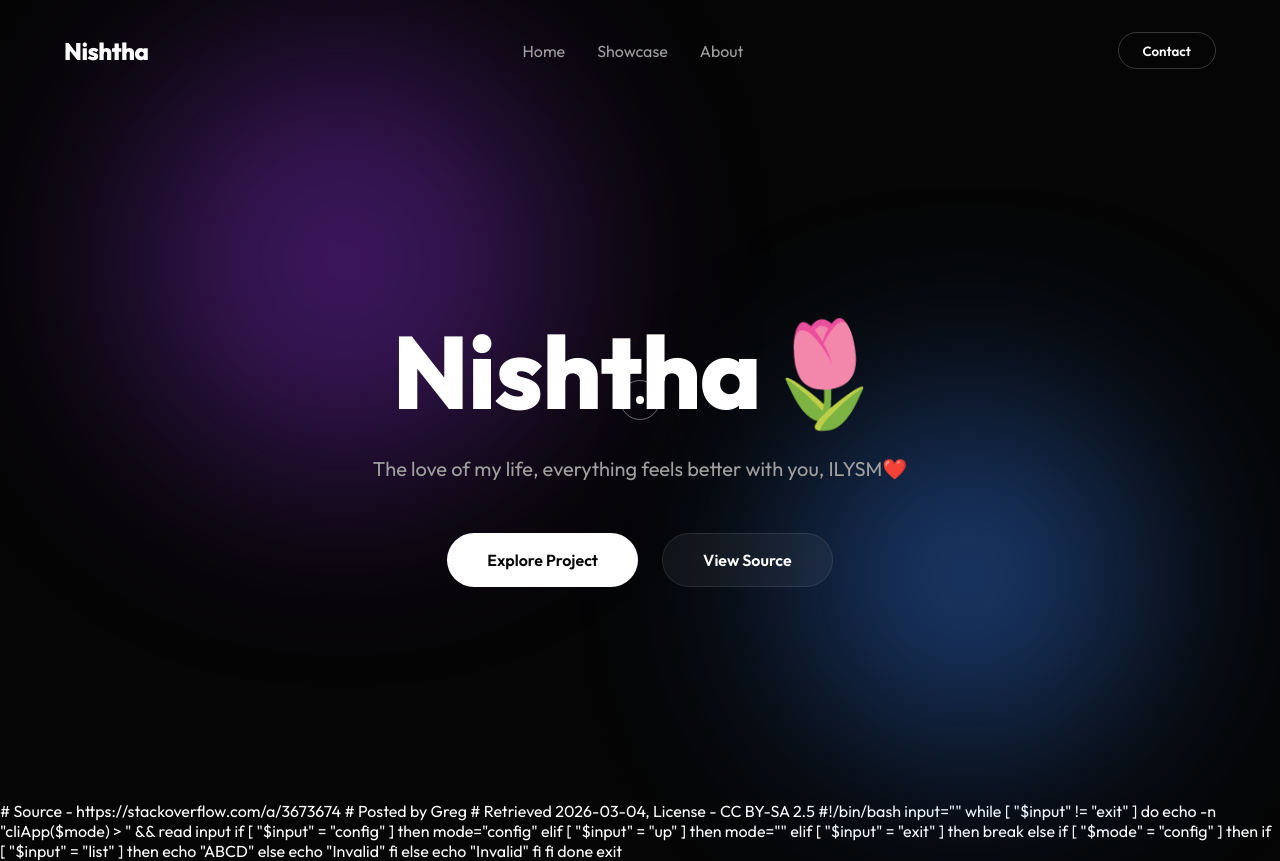
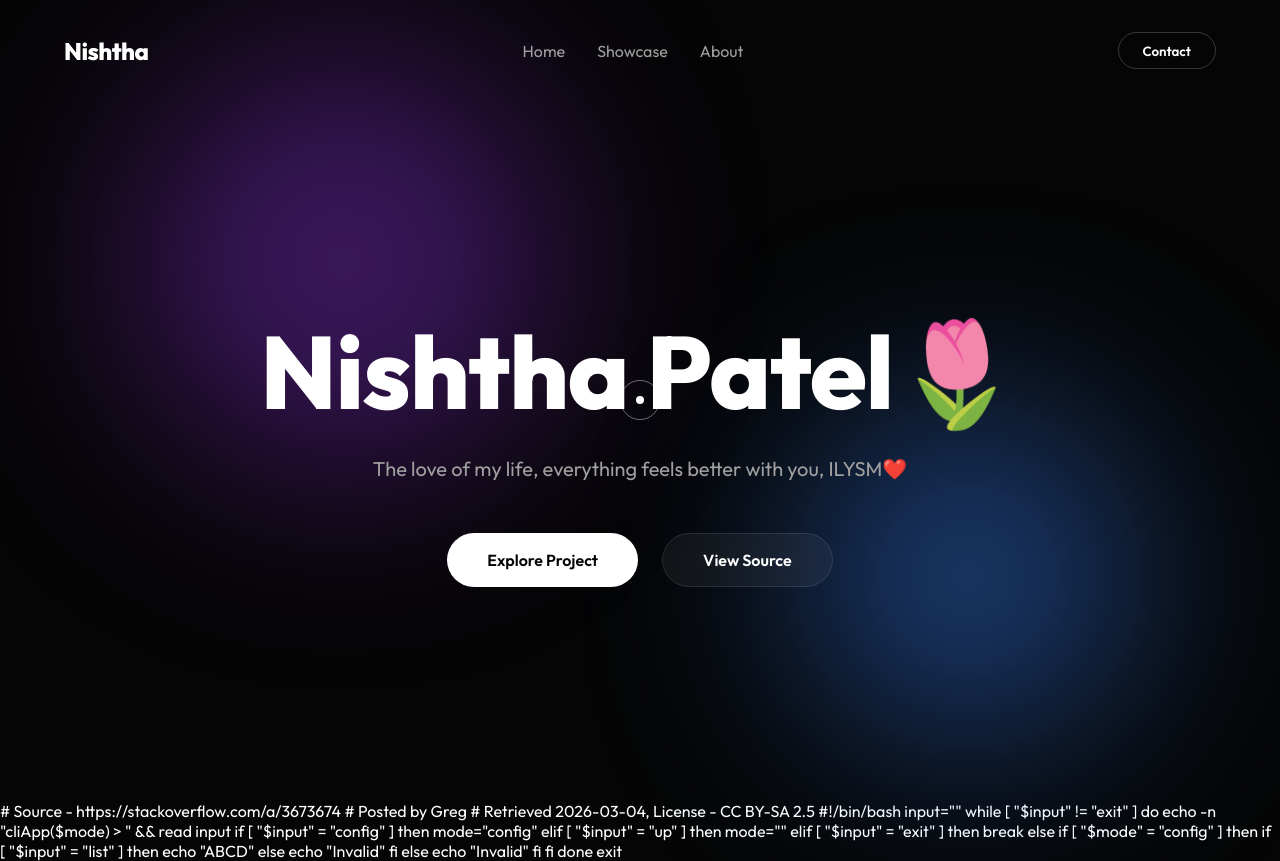
Before and after one commit to yugpatel3392/nishtha_test, a website built with Vite: page index.html in a window 1280 px wide. Built offline with nearby package versions, Linux system fonts and the light colour scheme.

Commit message:
Update index.html

```diff
--- a/index.html
+++ b/index.html
@@ -28,7 +28,7 @@
 
   <main class="hero">
     <div class="hero-content">
-      <h1 class="hero-title">Nishtha🌷</h1>
+      <h1 class="hero-title">Nishtha Patel🌷</h1>
       <p class="hero-subtitle">The love of my life, everything feels better with you, ILYSM❤️</p>
       <div class="cta-group">
         <button class="btn btn-primary magnetic">Explore Project</button>
```
